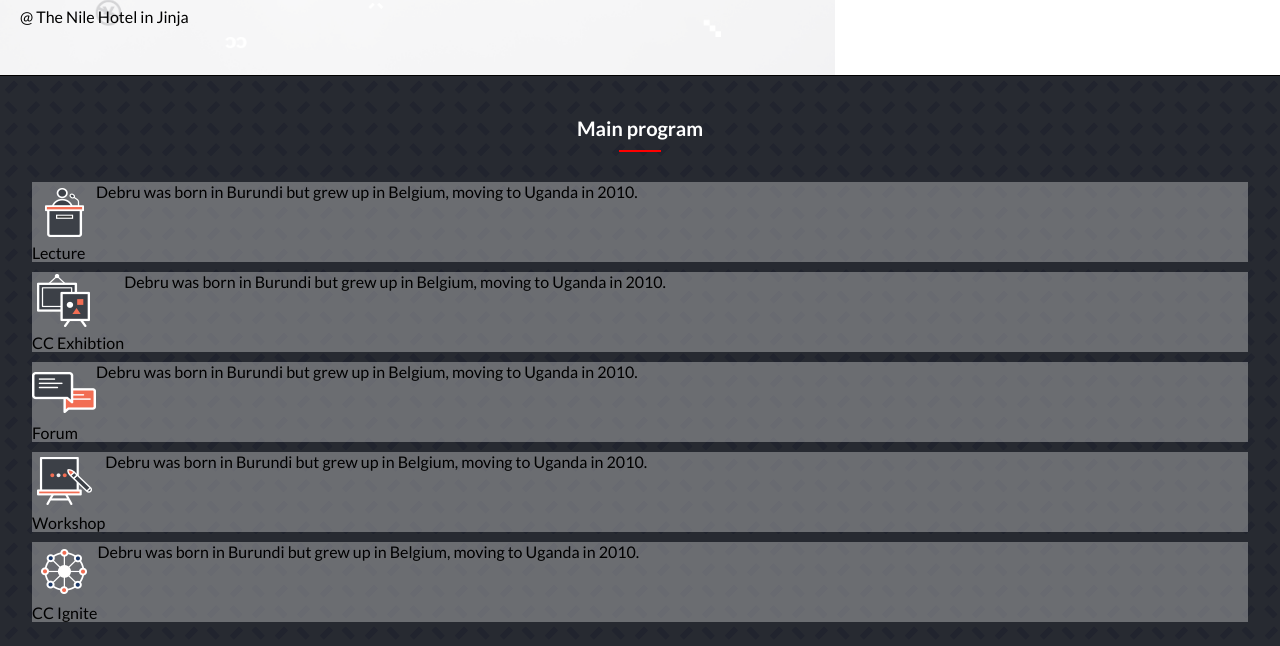
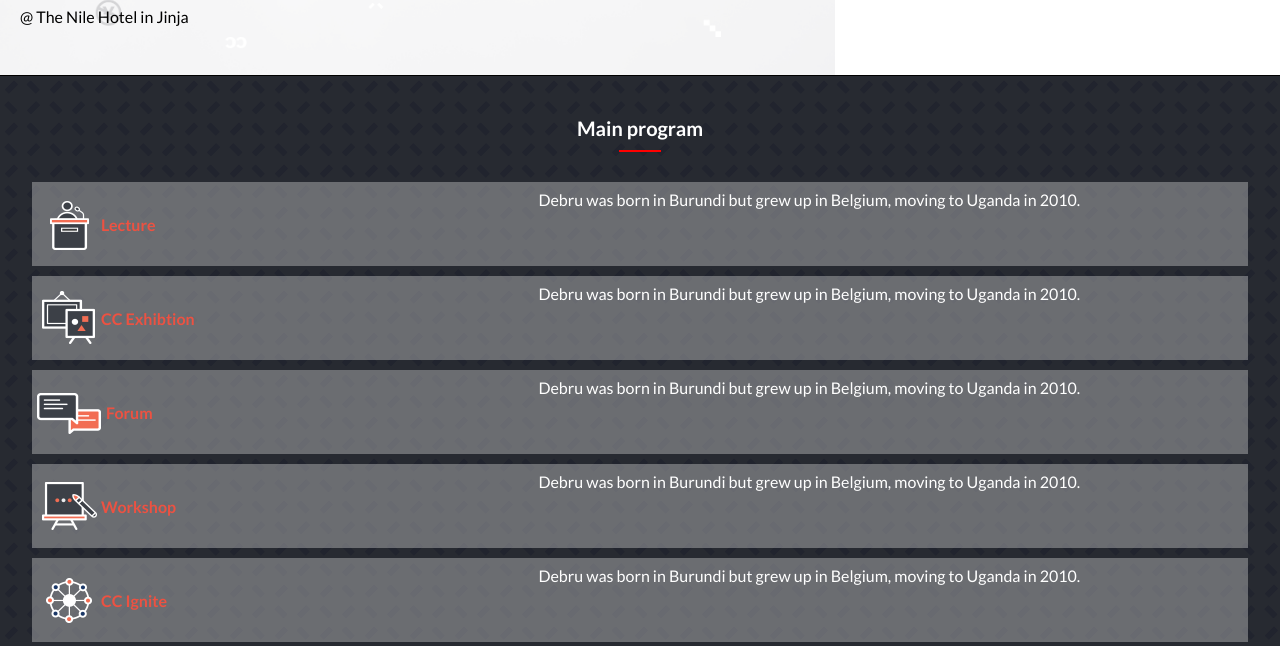
Before and after one commit to wayungi/nyegenyege, a website: page index.html in a window 1280 px wide. Shown: the part 306-952 px from the top of the page. Drawn offline with Linux system fonts and the light colour scheme.

Commit message:
Add styles to .program

```diff
--- a/index.html
+++ b/index.html
@@ -34,40 +34,41 @@
       <span class="red-bar"></span>
 
       <div class="programes flex-column column-center">
-        <div class="program flex-row">
-          <div class="icon">
+
+        <div class="program flex-row y-gap">
+          <div class="icon flex-row row-center">
             <img src="images/program_icon_01.png" alt="lecture icon" class="icon-image">
             <p class="icon-title">Lecture</p>
           </div>
           <p class="brief-summary">Debru was born in Burundi but grew up in Belgium, moving to Uganda in 2010.</p>
         </div>
 
-        <div class="program flex-row">
-          <div class="icon">
+        <div class="program flex-row y-gap">
+          <div class="icon flex-row row-center">
             <img src="images/program_icon_02.png" alt="Exhibtion imagery" class="icon-image">
             <p class="icon-title">CC Exhibtion</p>
           </div>
           <p class="brief-summary">Debru was born in Burundi but grew up in Belgium, moving to Uganda in 2010.</p>
         </div>
 
-        <div class="program flex-row">
-          <div class="icon">
-            <img src="images/program_icon_03.png" alt="text bubble" class="icon-image">
+        <div class="program flex-row y-gap">
+          <div class="icon flex-row row-center">
+            <img src="images/program_icon_03.png" alt="text bubble" class="icon-image pad-right-5">
             <p class="icon-title">Forum</p>
           </div>
           <p class="brief-summary">Debru was born in Burundi but grew up in Belgium, moving to Uganda in 2010.</p>
         </div>
 
-        <div class="program flex-row">
-          <div class="icon">
+        <div class="program flex-row y-gap">
+          <div class="icon flex-row row-center">
             <img src="images/program_icon_04.png" alt="Black board" class="icon-image">
             <p class="icon-title">Workshop</p>
           </div>
           <p class="brief-summary">Debru was born in Burundi but grew up in Belgium, moving to Uganda in 2010.</p>
         </div>
 
-        <div class="program flex-row">
-          <div class="icon">
+        <div class="program flex-row y-gap">
+          <div class="icon  flex-row row-center">
             <img src="images/program_icon_05.png" alt="polygon with 8 sides" class="icon-image">
             <p class="icon-title">CC Ignite</p>
           </div>
--- a/style.css
+++ b/style.css
@@ -38,8 +38,13 @@
   flex-direction: row;
 }
 
-.column-center {
+.column-center,
+.row-center {
   align-items: center;
+}
+
+.nowrap {
+  flex-wrap: nowrap;
 }
 
 .space-btn {
@@ -128,7 +133,8 @@ h1.sub-title {
   width:95%;
   margin-bottom:10px;
   background-color: rgba(211, 211, 211, .4);
-}
+  padding:8px 0;
+ }
 
 .join-nyege {
   all:unset;
@@ -142,6 +148,29 @@ h1.sub-title {
   display:none;
 }
 
+.icon {
+  min-width:40%;
+  padding:5px;
+}
+
+.brief-summary {
+  color:#fff;
+}
+
+.icon-title {
+  color:#ec5242;
+  font-weight: bold;
+}
+
+/* correct padding on main program Foreun activity */
+.pad-right-5 {
+  padding-right: 5px;
+}
+
+.y-gap {
+  column-gap:10px;
+}
+
 /* outline classes */
 .black {
   outline: 1px solid black;
```
